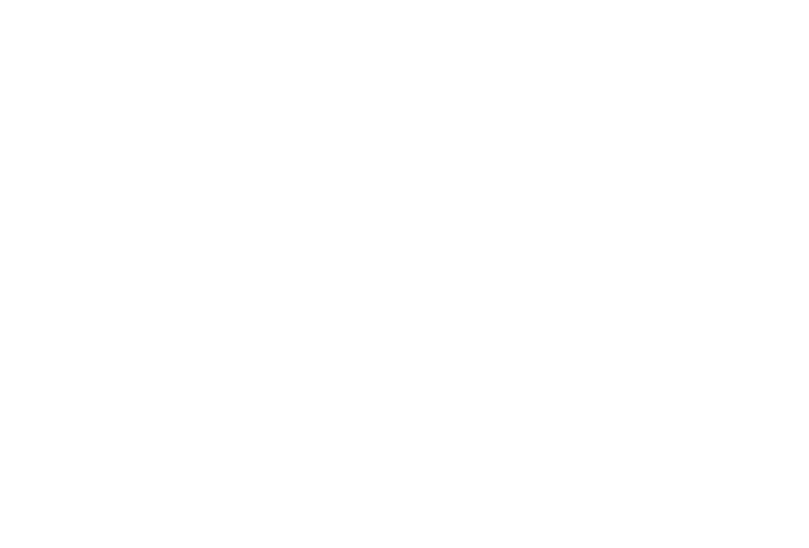
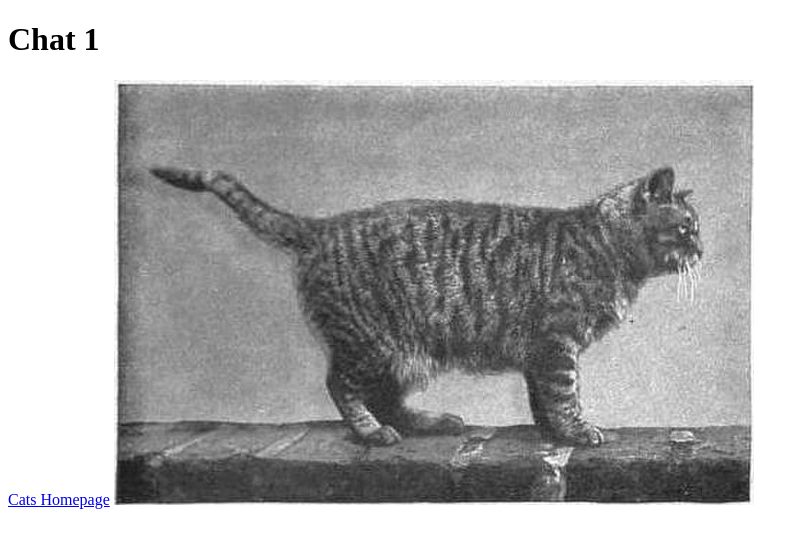
Before and after one commit to MMI-SAE-105/2023-r113-tp2-menu-alpinejs-rayane-damage, a plain HTML site: page cats/chat-1.html in a window 1280 px wide. Shown: the whole page, without its empty margins (0-809 px from the left). Drawn offline with Linux system fonts and the light colour scheme.

Commit message:
ajout images chat1 et chat2

```diff
--- a/cats/chat-1.html
+++ b/cats/chat-1.html
@@ -6,6 +6,12 @@
     <title>Document</title>
 </head>
 <body>
+    <header>
+        <h1>Chat 1</h1>
+        <a href="index.html">Cats Homepage</a>
+        <img src="../public/img/cats/chat.jpg" alt="chat 1">
+
+    </header>
 
 </body>
 </html>
```
Also changed, not shown: cats/chat-2.html (+17 -0 lines), public/img/cats/Domestic_cat_2.jpg (added), public/img/cats/chat.jpg (added).
